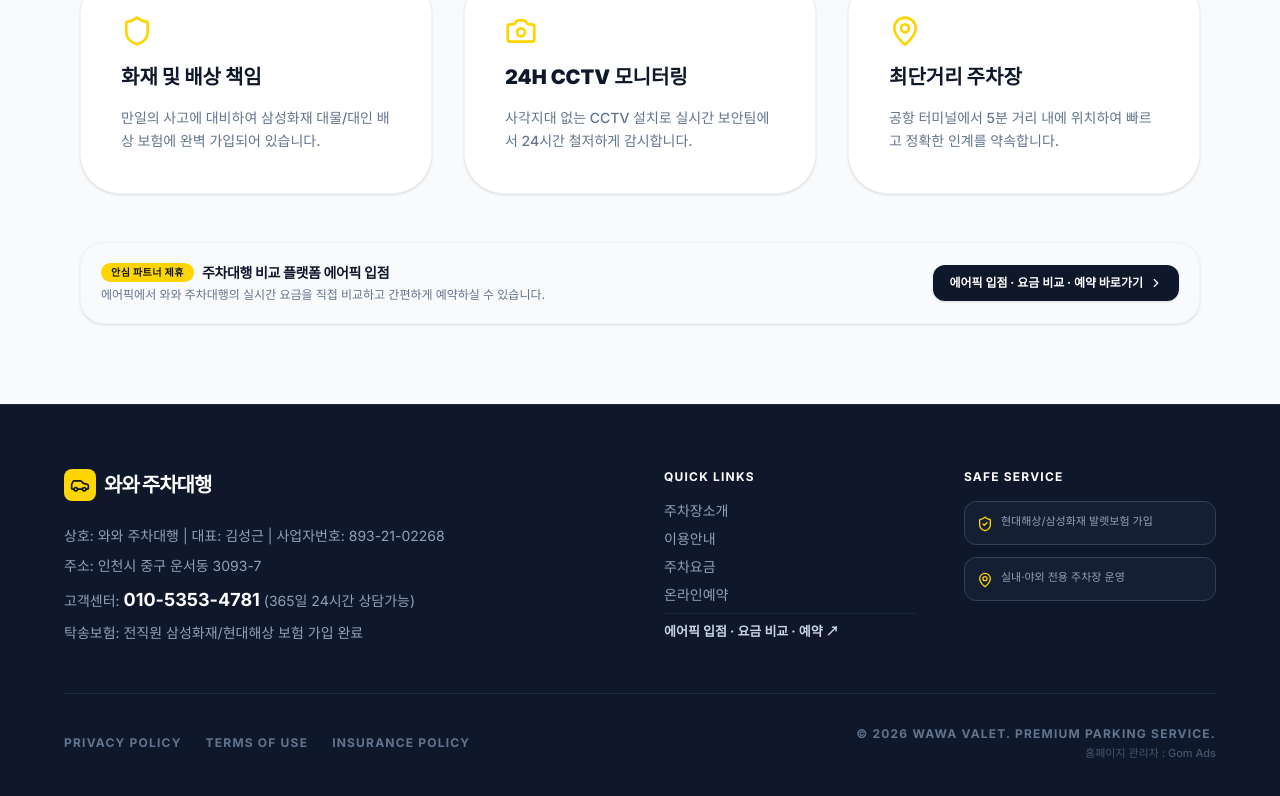
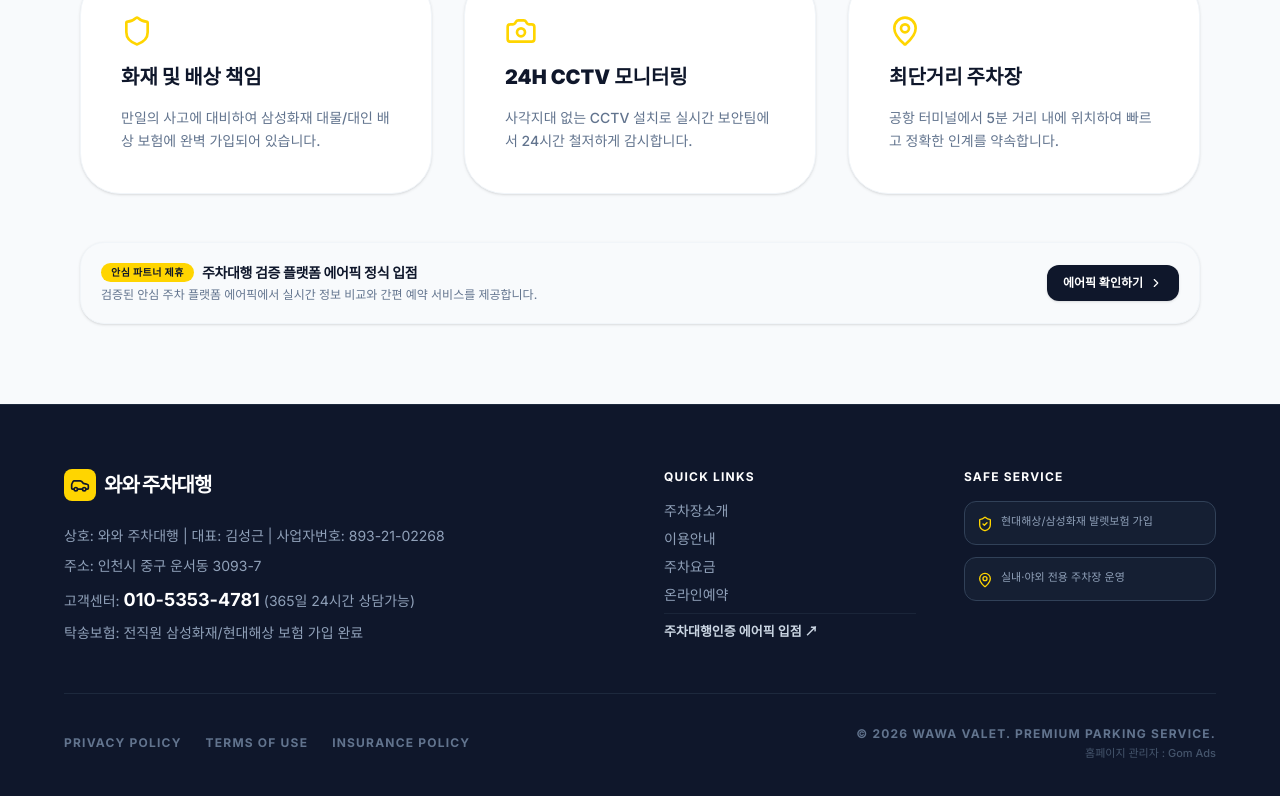
Before and after one commit to ingompunch/wawa, a React (Vite) app: page /intro in a window 1280 px wide. Shown: the part 942-1738 px from the top of the page. Built offline with nearby package versions, Linux system fonts and the light colour scheme; no server answers; the database is empty.

Commit message:
refactor(ui): update Airpick branding and attributes
Update Airpick partnership messaging to emphasize certification and verification, and add 'sponsored' link attribute for SEO compliance.

```diff
--- a/src/components/layout/Footer.tsx
+++ b/src/components/layout/Footer.tsx
@@ -32,10 +32,10 @@ export const Footer = () => {
                 <a
                   href="https://www.에어픽.kr/parking"
                   target="_blank"
-                  rel="noopener noreferrer"
+                  rel="sponsored noopener noreferrer"
                   className="hover:text-[#FFD500] transition-colors text-slate-300 font-bold flex items-center gap-1 text-[13px]"
                 >
-                  에어픽 입점 · 요금 비교 · 예약 ↗
+                  주차대행인증 에어픽 입점 ↗
                 </a>
               </li>
             </ul>
--- a/src/pages/Intro.tsx
+++ b/src/pages/Intro.tsx
@@ -76,17 +76,17 @@ export const Intro = () => {
                         <div className="space-y-1 text-center sm:text-left">
                             <div className="flex flex-wrap items-center justify-center sm:justify-start gap-2">
                                 <span className="inline-block bg-[#FFD500] text-slate-900 px-2.5 py-0.5 rounded-full text-[10px] font-black tracking-wider">안심 파트너 제휴</span>
-                                <h4 className="text-sm font-bold tracking-tight text-slate-900">주차대행 비교 플랫폼 에어픽 입점</h4>
+                                <h4 className="text-sm font-bold tracking-tight text-slate-900">주차대행 검증 플랫폼 에어픽 정식 입점</h4>
                             </div>
-                            <p className="text-xs text-slate-500 font-medium">에어픽에서 와와 주차대행의 실시간 요금을 직접 비교하고 간편하게 예약하실 수 있습니다.</p>
+                            <p className="text-xs text-slate-500 font-medium">검증된 안심 주차 플랫폼 에어픽에서 실시간 정보 비교와 간편 예약 서비스를 제공합니다.</p>
                         </div>
                         <a
                             href="https://www.에어픽.kr/parking"
                             target="_blank"
-                            rel="noopener noreferrer"
+                            rel="sponsored noopener noreferrer"
                             className="bg-slate-900 hover:bg-slate-800 text-white px-4 py-2.5 rounded-xl text-xs font-bold flex items-center gap-1.5 transition-all shrink-0 shadow-sm active:scale-95"
                         >
-                            에어픽 입점 · 요금 비교 · 예약 바로가기
+                            에어픽 확인하기
                             <ChevronRight size={14} />
                         </a>
                     </div>
```
